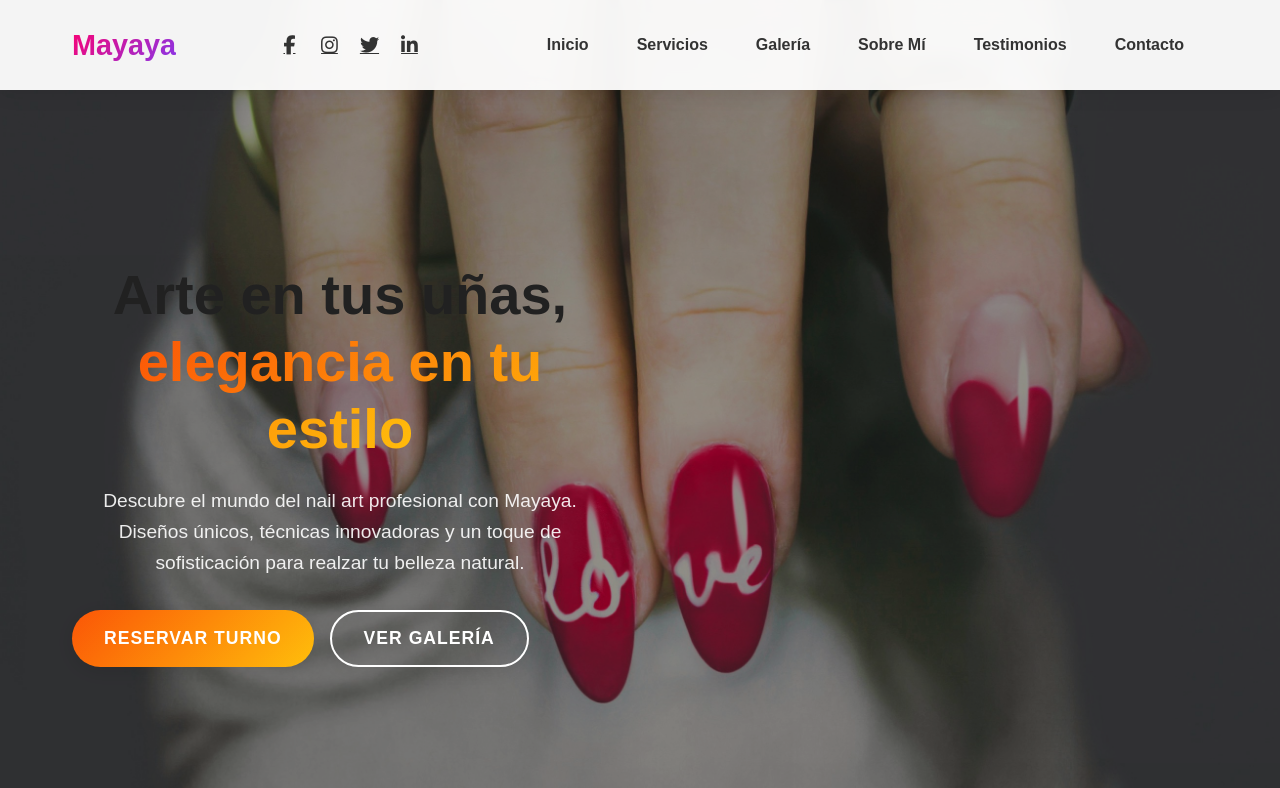
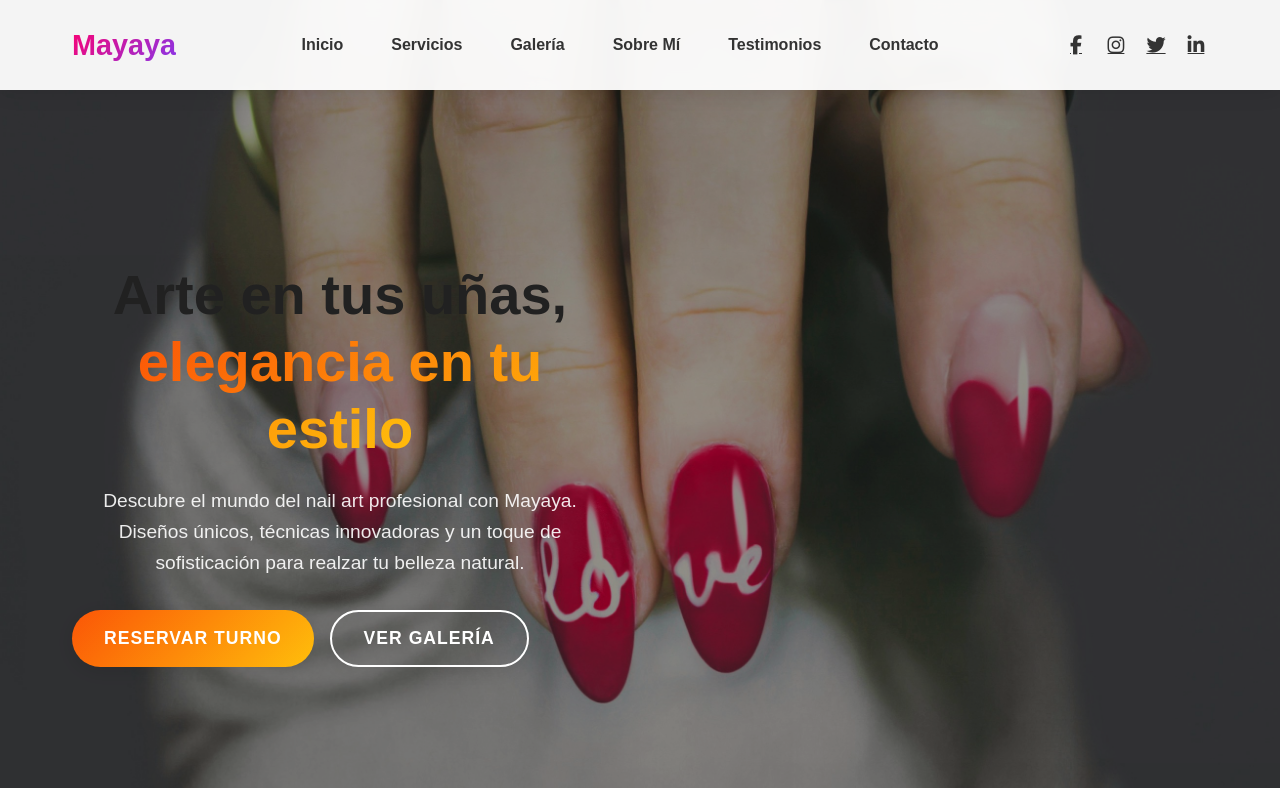
Before and after one commit to NicoButter/mayaya, an Angular app: page / in a window 1280 px wide. Shown: the top 788 px of the page. Built offline with nearby package versions, Linux system fonts and the light colour scheme; a web font is replaced by a local one.

Commit message:
Reorganize desktop menu structure for improved clarity and maintainability

```diff
--- a/src/app/core/layout/header/header.component.html
+++ b/src/app/core/layout/header/header.component.html
@@ -3,6 +3,16 @@
     <div class="navbar-brand">
       <h1>Mayaya</h1>
     </div>
+
+    <!-- Desktop Menu -->
+    <ul class="navbar-menu desktop">
+      <li><a href="#" (click)="scrollToSection('hero')">Inicio</a></li>
+      <li><a href="#" (click)="scrollToSection('services')">Servicios</a></li>
+      <li><a href="#" (click)="scrollToSection('gallery')">Galería</a></li>
+      <li><a href="#" (click)="scrollToSection('about')">Sobre Mí</a></li>
+      <li><a href="#" (click)="scrollToSection('testimonials')">Testimonios</a></li>
+      <li><a href="#" (click)="scrollToSection('contact')">Contacto</a></li>
+    </ul>
 
     <!-- Social Media Links -->
     <div class="social-media">
@@ -19,16 +29,6 @@
         <i class="fab fa-linkedin-in"></i>
       </a>
     </div>
-
-    <!-- Desktop Menu -->
-    <ul class="navbar-menu desktop">
-      <li><a href="#" (click)="scrollToSection('hero')">Inicio</a></li>
-      <li><a href="#" (click)="scrollToSection('services')">Servicios</a></li>
-      <li><a href="#" (click)="scrollToSection('gallery')">Galería</a></li>
-      <li><a href="#" (click)="scrollToSection('about')">Sobre Mí</a></li>
-      <li><a href="#" (click)="scrollToSection('testimonials')">Testimonios</a></li>
-      <li><a href="#" (click)="scrollToSection('contact')">Contacto</a></li>
-    </ul>
 
     <!-- Mobile Menu Button -->
     <button class="menu-toggle" (click)="toggleMenu()" [class.active]="isMenuOpen">
```
